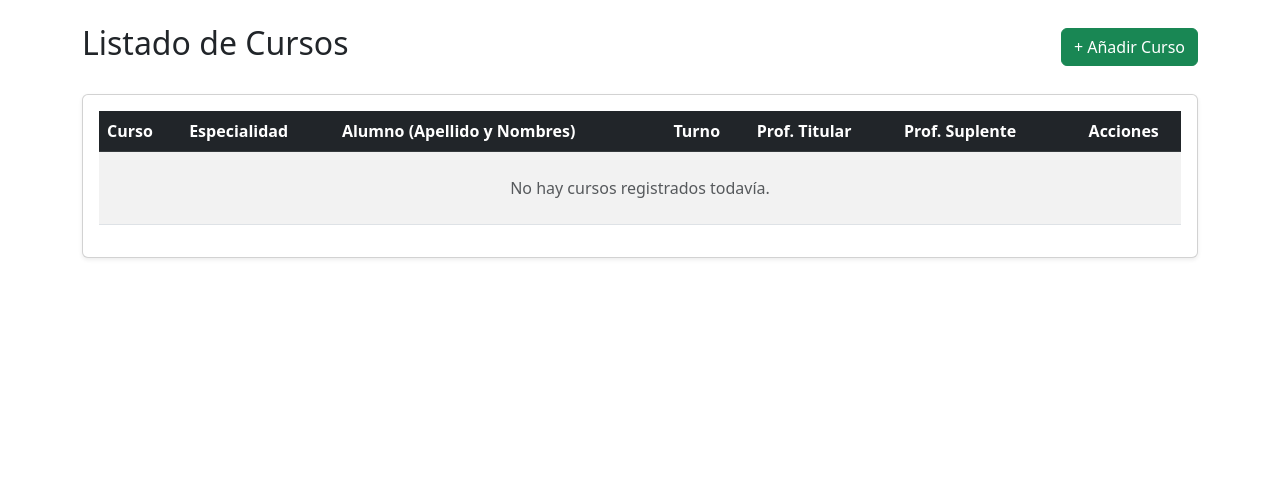
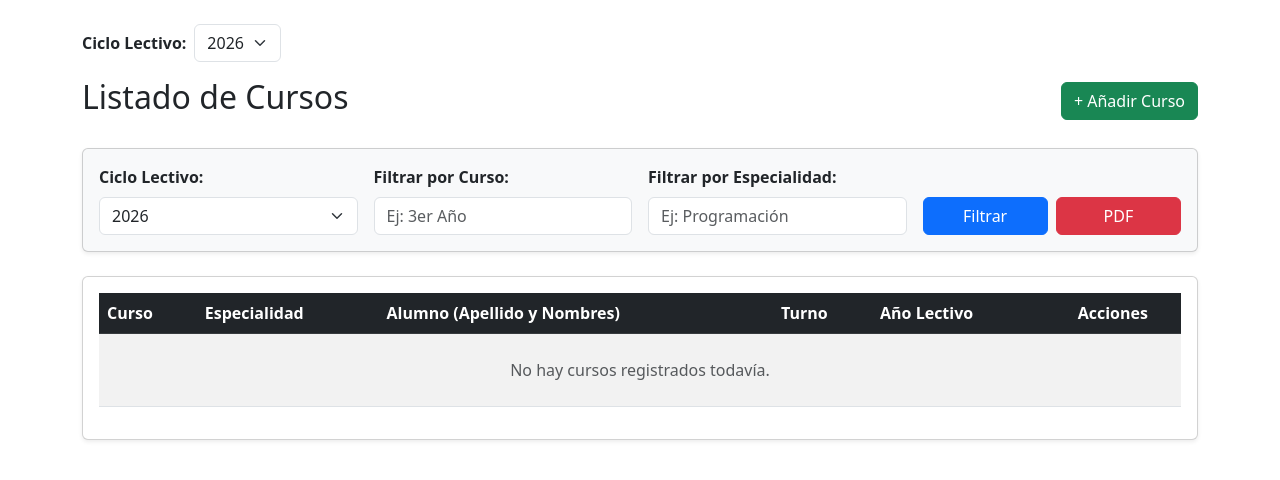
Before and after one commit to miguelmanente/sistemaEscolar, a Flask app: page /cursos in a window 1280 px wide. Shown: the part 56-536 px from the top of the page. Run offline with Flask 3, Linux system fonts and the light colour scheme; the visitor is signed in with stand-in values (Sample User, id 1); data that the repository does not hold is empty.

Commit message:
Sistema Escolar terminado Modulo curso

```diff
--- a/app.py
+++ b/app.py
@@ -5,12 +5,13 @@ import csv
 import io
 from flask import Flask, render_template, request, redirect, url_for, session, flash
 import os
-from flask import send_file
+from flask import send_file, make_response
 from reportlab.lib.pagesizes import letter
 from reportlab.platypus import SimpleDocTemplate, Paragraph, Spacer, Table, TableStyle
 from reportlab.lib.styles import getSampleStyleSheet, ParagraphStyle
 from reportlab.lib import colors
 from werkzeug.security import generate_password_hash, check_password_hash
+
 
 app = Flask(__name__)
 app.secret_key = 'clave_secreta_super_segura'  # Necesario para el login
@@ -61,8 +62,7 @@ class Curso(db.Model):
     id_alumno = db.Column(db.Integer, db.ForeignKey('alumnos.id_alumno'), nullable=False)
     especialidad = db.Column(db.String(100), nullable=False)
     turno = db.Column(db.String(50), nullable=False)
-    profesor_titular = db.Column(db.String(100), nullable=False)
-    profesor_suplente = db.Column(db.String(100), nullable=True)
+    anio_lectivo = db.Column(db.Integer, nullable=False) # <- NUEVO CAMPO
 
     # Esto nos permite acceder a los datos del alumno directamente desde el curso (ej: curso.alumno.apellido)
     alumno = db.relationship('Alumno', backref=db.backref('cursos', lazy=True))
@@ -102,6 +102,8 @@ def normalizar_texto(texto):
             resultado.append(palabra.capitalize())
     return " ".join(resultado)
 #-----------------------------------------------------------------------------
+
+# ------------------------- LOGIN Y REGISTROS DE USUARIOS ---------------------------------------------
 # Clave secreta que manejarán únicamente Dirección y Secretaría
 CLAVE_ADMIN_INSTITUCIONAL = "Secretaria2026*"
 
@@ -172,7 +174,7 @@ def principal():
     return render_template('index.html', alumnos=lista_alumnos)
 #---------------------------------------------------------------------------------------------------
 
-
+# ------------------------------------- ALUMNOS -----------------------------------------------------
 # ----------------  Ruta para importar alumnos desde un archivo CSV ---------------------------------
 @app.route('/importar_alumnos', methods=['GET', 'POST'])
 def importar_alumnos():
@@ -523,17 +525,29 @@ def generar_ficha_pdf(id_alumno):
     return send_file(ruta_completa, as_attachment=True)
 # ------------------------------------------------------------------------------------------------------------
 
-# ----------------------------Creación de cursos y asignación de alumnos a cursos---------------------------------------------
+# ------------------------------------------------ SECCIÓN CURSOS --------------------------------------------
+
+# Ruta para listar cursos filtrando por año lectivo (por defecto 2026)
 @app.route('/cursos')
 def listar_cursos():
-    if 'usuario' not in session:
-        return redirect(url_for('login'))
+    anio_actual = request.args.get('anio', 2026, type=int)
+    nombre_curso = request.args.get('curso', '').strip()
+    especialidad = request.args.get('especialidad', '').strip()
 
-    # Consultamos los cursos y los ordenamos por nombre_curso y especialidad,
-    # haciendo un 'join' implícito o explícito con la tabla Alumnos
-    cursos = Curso.query.join(Alumno).order_by(Curso.nombre_curso, Curso.especialidad).all()
+    # Consulta base filtrando por año
+    query = Curso.query.filter_by(anio_lectivo=anio_actual)
 
-    return render_template('cursos.html', cursos=cursos)
+    # FILTRO EXACTO por curso (usando == en lugar de búsqueda flexible)
+    if nombre_curso:
+        query = query.filter(Curso.nombre_curso == nombre_curso)
+
+    # Filtro por especialidad (si también quieres que sea exacto o lo dejamos flexible)
+    if especialidad:
+        query = query.filter(Curso.especialidad.ilike(f"%{especialidad}%"))
+
+    cursos = query.join(Alumno).order_by(Curso.nombre_curso, Alumno.apellido).all()
+
+    return render_template('cursos.html', cursos=cursos, anio_actual=anio_actual)
 # ------------------------------------------------------------------------------------------------------------
 
 # Ruta para crear un nuevo curso
@@ -544,31 +558,27 @@ def nuevo_curso():
         id_alumno = request.form['id_alumno']
         especialidad = request.form['especialidad'].strip()
         turno = request.form['turno'].strip()
-        profesor_titular = request.form['profesor_titular'].strip()
-        profesor_suplente = request.form['profesor_suplente'].strip()
+        # Corrección aquí:
+        anio_lectivo = request.form.get('anio_lectivo', type=int)
 
-        # Guardar en la base de datos
         nuevo = Curso(
             nombre_curso=nombre_curso,
             id_alumno=id_alumno,
             especialidad=especialidad,
             turno=turno,
-            profesor_titular=profesor_titular,
-            profesor_suplente=profesor_suplente if profesor_suplente else None
+            anio_lectivo=anio_lectivo
         )
         db.session.add(nuevo)
         db.session.commit()
-        return redirect(url_for('listar_cursos'))
+        return redirect(url_for('listar_cursos', anio=anio_lectivo))
 
-    # Pasamos la lista de alumnos ordenados por apellido para seleccionarlos fácilmente
     alumnos = Alumno.query.order_by(Alumno.apellido).all()
     return render_template('form_curso.html', alumnos=alumnos)
-#---------------------------------------------------------------------------------------------------
+# ---------------------------------------------------------------------------------------------------------
 
 # Ruta para editar un curso existente
 @app.route('/cursos/editar/<int:id_curso>', methods=['GET', 'POST'])
 def editar_curso(id_curso):
-    # Buscamos el curso o devolvemos error 404 si no existe
     curso = Curso.query.get_or_404(id_curso)
 
     if request.method == 'POST':
@@ -576,26 +586,109 @@ def editar_curso(id_curso):
         curso.id_alumno = request.form['id_alumno']
         curso.especialidad = request.form['especialidad'].strip()
         curso.turno = request.form['turno'].strip()
-        curso.profesor_titular = request.form['profesor_titular'].strip()
-
-        profesor_suplente = request.form['profesor_suplente'].strip()
-        curso.profesor_suplente = profesor_suplente if profesor_suplente else None
+      # Corrección aquí:
+        anio_lectivo = request.form.get('anio_lectivo', type=int)
 
         db.session.commit()
-        return redirect(url_for('listar_cursos'))
+        return redirect(url_for('listar_cursos', anio=curso.anio_lectivo))
 
-    # Pasamos el curso actual y la lista de alumnos al formulario
     alumnos = Alumno.query.order_by(Alumno.apellido).all()
     return render_template('form_curso.html', curso=curso, alumnos=alumnos)
-# -----------------------------------------------------------------------------------------------------------
+# ------------------------------------------------------------------------------------------------------------
 
+# ------------------------------------------------------------------------------------------------------------
 # Ruta para eliminar un curso
 @app.route('/cursos/eliminar/<int:id_curso>', methods=['POST'])
 def eliminar_curso(id_curso):
     curso = Curso.query.get_or_404(id_curso)
     db.session.delete(curso)
     db.session.commit()
-    return redirect(url_for('listar_cursos'))
+    return redirect(url_for('listar_cursos', anio=curso.anio_lectivo))
+# -----------------------------------------------------------------------------------------------
+
+# -------------------------------- REPORTE PDF CURSOS -------------------------------------------------
+@app.route('/cursos/reporte_pdf')
+def reporte_cursos_pdf():
+    anio = request.args.get('anio', 2026, type=int)
+    nombre_curso = request.args.get('curso', '').strip()
+    especialidad = request.args.get('especialidad', '').strip()
+
+    # Consulta base filtrando por año
+    query = Curso.query.filter_by(anio_lectivo=anio)
+
+    if nombre_curso:
+        query = query.filter(Curso.nombre_curso == nombre_curso)
+    if especialidad:
+        query = query.filter(Curso.especialidad.ilike(f"%{especialidad}%"))
+
+    cursos_filtrados = query.join(Alumno).order_by(Curso.nombre_curso, Alumno.apellido).all()
+
+    # --- 1. CREAR LA ESTRUCTURA DE CARPETAS ---
+    # Nombre de la subcarpeta según el filtro (si no ponen curso, se guarda en una carpeta "General")
+    carpeta_curso = nombre_curso if nombre_curso else "General"
+
+    # Limpiamos caracteres inválidos para nombres de carpetas en Windows/Linux (por si usan barras, etc.)
+    carpeta_curso = "".join(c for c in carpeta_curso if c.isalnum() or c in (' ', '_', '-')).strip()
+
+    # Ruta completa: reportes / [nombre_curso]
+    directorio = os.path.join('reportes', carpeta_curso)
+    os.makedirs(directorio, exist_ok=True)  # Crea la carpeta y subcarpeta si no existen
+
+    # Nombre único para el archivo basado en la fecha y hora actual para que no se pisen
+    timestamp = datetime.now().strftime('%Y%m%d_%H%M%S')
+    nombre_archivo = f"reporte_{anio}_{timestamp}.pdf"
+    ruta_completa = os.path.join(directorio, nombre_archivo)
+
+    # --- 2. GENERAR EL PDF CON REPORTLAB ---
+    doc = SimpleDocTemplate(ruta_completa, pagesize=letter, rightMargin=30, leftMargin=30, topMargin=30, bottomMargin=30)
+    elementos = []
+
+    styles = getSampleStyleSheet()
+    estilo_titulo = ParagraphStyle('TituloPDF', parent=styles['Heading1'], fontSize=16, alignment=1, spaceAfter=15)
+    estilo_subtitulo = ParagraphStyle('SubTituloPDF', parent=styles['Normal'], fontSize=10, alignment=1, spaceAfter=20, textColor=colors.gray)
+
+    elementos.append(Paragraph(f"<b>Sistema Escolar - Listado de Cursos</b>", estilo_titulo))
+
+    filtro_texto = f"Ciclo Lectivo: {anio}"
+    if nombre_curso:
+        filtro_texto += f" | Curso: {nombre_curso}"
+    if especialidad:
+        filtro_texto += f" | Especialidad: {especialidad}"
+    elementos.append(Paragraph(filtro_texto, estilo_subtitulo))
+    elementos.append(Spacer(1, 10))
+
+    data = [["Curso", "Especialidad", "Alumno (Apellido y Nombres)", "Turno"]]
+
+    for c in cursos_filtrados:
+        data.append([
+            c.nombre_curso,
+            c.especialidad,
+            f"{c.alumno.apellido}, {c.alumno.nombre}",
+            c.turno
+        ])
+
+    if len(cursos_filtrados) == 0:
+        data.append(["-", "-", "No se encontraron registros con los filtros seleccionados.", "-"])
+
+    tabla = Table(data, colWidths=[90, 110, 220, 85])
+    tabla.setStyle(TableStyle([
+        ('BACKGROUND', (0,0), (-1,0), colors.HexColor('#343a40')),
+        ('TEXTCOLOR', (0,0), (-1,0), colors.whitesmoke),
+        ('ALIGN', (0,0), (-1,-1), 'LEFT'),
+        ('FONTNAME', (0,0), (-1,0), 'Helvetica-Bold'),
+        ('FONTSIZE', (0,0), (-1,0), 10),
+        ('BOTTOMPADDING', (0,0), (-1,0), 6),
+        ('BACKGROUND', (0,1), (-1,-1), colors.HexColor('#f8f9fa')),
+        ('GRID', (0,0), (-1,-1), 0.5, colors.HexColor('#dee2e6')),
+        ('FONTNAME', (0,1), (-1,-1), 'Helvetica'),
+        ('FONTSIZE', (0,1), (-1,-1), 9),
+    ]))
+
+    elementos.append(tabla)
+    doc.build(elementos)
+
+    # --- 3. ENVIAR EL ARCHIVO AL NAVEGADOR PARA DESCARGA/VISUALIZACIÓN ---
+    return send_file(ruta_completa, as_attachment=False, mimetype='application/pdf')
 # ------------------------------------------------------------------------------------------------------------
 
 if __name__ == '__main__':
--- a/templates/cursos.html
+++ b/templates/cursos.html
@@ -26,10 +26,58 @@
 
     <!-- CONTENIDO PRINCIPAL -->
     <div class="container mt-4">
+        <!-- Selector de Año Lectivo -->
+        <div class="mb-3 d-flex align-items-center">
+            <label for="selectorAnio" class="form-label me-2 fw-bold mb-0">Ciclo Lectivo:</label>
+            <select id="selectorAnio" class="form-select w-auto" onchange="location = this.value;">
+                <option value="{{ url_for('listar_cursos', anio=2025) }}" {% if anio_actual == 2025 %}selected{% endif %}>2025</option>
+                <option value="{{ url_for('listar_cursos', anio=2026) }}" {% if anio_actual == 2026 %}selected{% endif %}>2026</option>
+                <option value="{{ url_for('listar_cursos', anio=2027) }}" {% if anio_actual == 2027 %}selected{% endif %}>2027</option>
+            </select>
+        </div>
+
         <div class="d-flex justify-content-between align-items-center mb-4">
             <h2>Listado de Cursos</h2>
             <a href="{{ url_for('nuevo_curso') }}" class="btn btn-success">+ Añadir Curso</a>
         </div>
+
+        <!-- BARRA DE FILTROS Y REPORTE PDF -->
+        <div class="card shadow-sm mb-4 bg-light">
+            <div class="card-body">
+                <form method="GET" action="{{ url_for('listar_cursos') }}" class="row g-3 align-items-end">
+
+                    <!-- Selector de Año -->
+                    <div class="col-md-3">
+                        <label for="anio" class="form-label fw-bold">Ciclo Lectivo:</label>
+                        <select id="anio" name="anio" class="form-select" onchange="this.form.submit()">
+                            <option value="2025" {% if anio_actual == 2025 %}selected{% endif %}>2025</option>
+                            <option value="2026" {% if anio_actual == 2026 %}selected{% endif %}>2026</option>
+                            <option value="2027" {% if anio_actual == 2027 %}selected{% endif %}>2027</option>
+                        </select>
+                    </div>
+
+                    <!-- Filtro por Curso -->
+                    <div class="col-md-3">
+                        <label for="curso" class="form-label fw-bold">Filtrar por Curso:</label>
+                        <input type="text" class="form-control" id="curso" name="curso" value="{{ request.args.get('curso', '') }}" placeholder="Ej: 3er Año">
+                    </div>
+
+                    <!-- Filtro por Especialidad -->
+                    <div class="col-md-3">
+                        <label for="especialidad" class="form-label fw-bold">Filtrar por Especialidad:</label>
+                        <input type="text" class="form-control" id="especialidad" name="especialidad" value="{{ request.args.get('especialidad', '') }}" placeholder="Ej: Programación">
+                    </div>
+
+                    <!-- Botones de Acción -->
+                    <div class="col-md-3 d-flex gap-2">
+                        <button type="submit" class="btn btn-primary w-50">Filtrar</button>
+                        <a href="{{ url_for('reporte_cursos_pdf', anio=anio_actual, curso=request.args.get('curso',''), especialidad=request.args.get('especialidad','')) }}" class="btn btn-danger w-50" target="_blank">PDF</a>
+                    </div>
+
+                </form>
+            </div>
+        </div>
+
 
         <div class="card shadow-sm">
             <div class="card-body">
@@ -41,8 +89,7 @@
                                 <th>Especialidad</th>
                                 <th>Alumno (Apellido y Nombres)</th>
                                 <th>Turno</th>
-                                <th>Prof. Titular</th>
-                                <th>Prof. Suplente</th>
+                                <th>Año Lectivo</th>
                                 <th class="text-center">Acciones</th> <!-- NUEVA COLUMNA -->
                             </tr>
                         </thead>
@@ -53,8 +100,7 @@
                                 <td>{{ curso.especialidad }}</td>
                                 <td>{{ curso.alumno.apellido }}, {{ curso.alumno.nombre }}</td>
                                 <td>{{ curso.turno }}</td>
-                                <td>{{ curso.profesor_titular }}</td>
-                                <td>{{ curso.profesor_suplente if curso.profesor_suplente else '-' }}</td>
+                                <td>{{ curso.anio_lectivo }}</td>
                                 <td class="text-center">
                                     <!-- Botón Editar -->
                                     <a href="{{ url_for('editar_curso', id_curso=curso.id_curso) }}" class="btn btn-sm btn-warning">Editar</a>
```
Also changed, not shown: templates/form_curso.html (+4 -8 lines), 1 other file.
